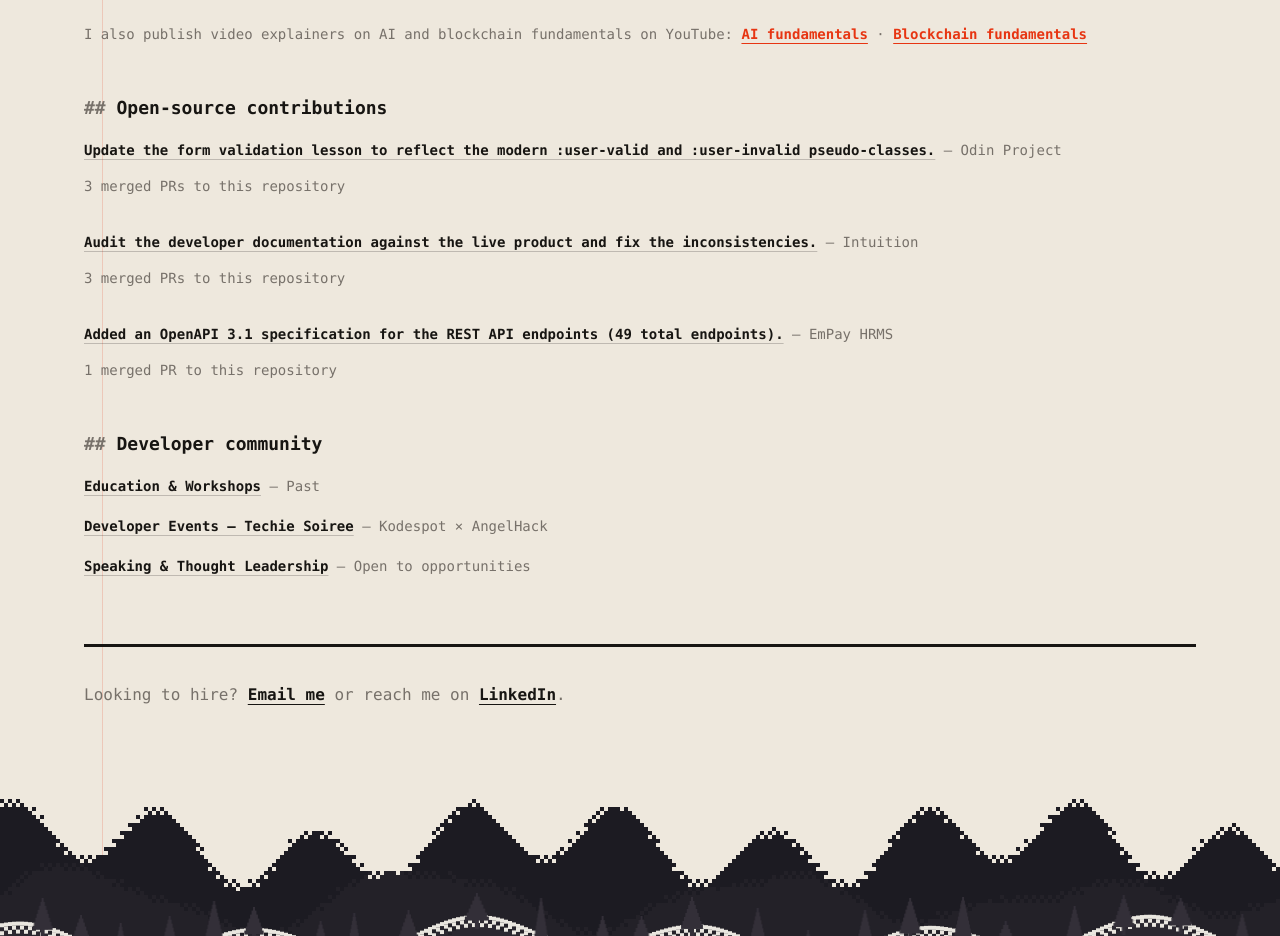
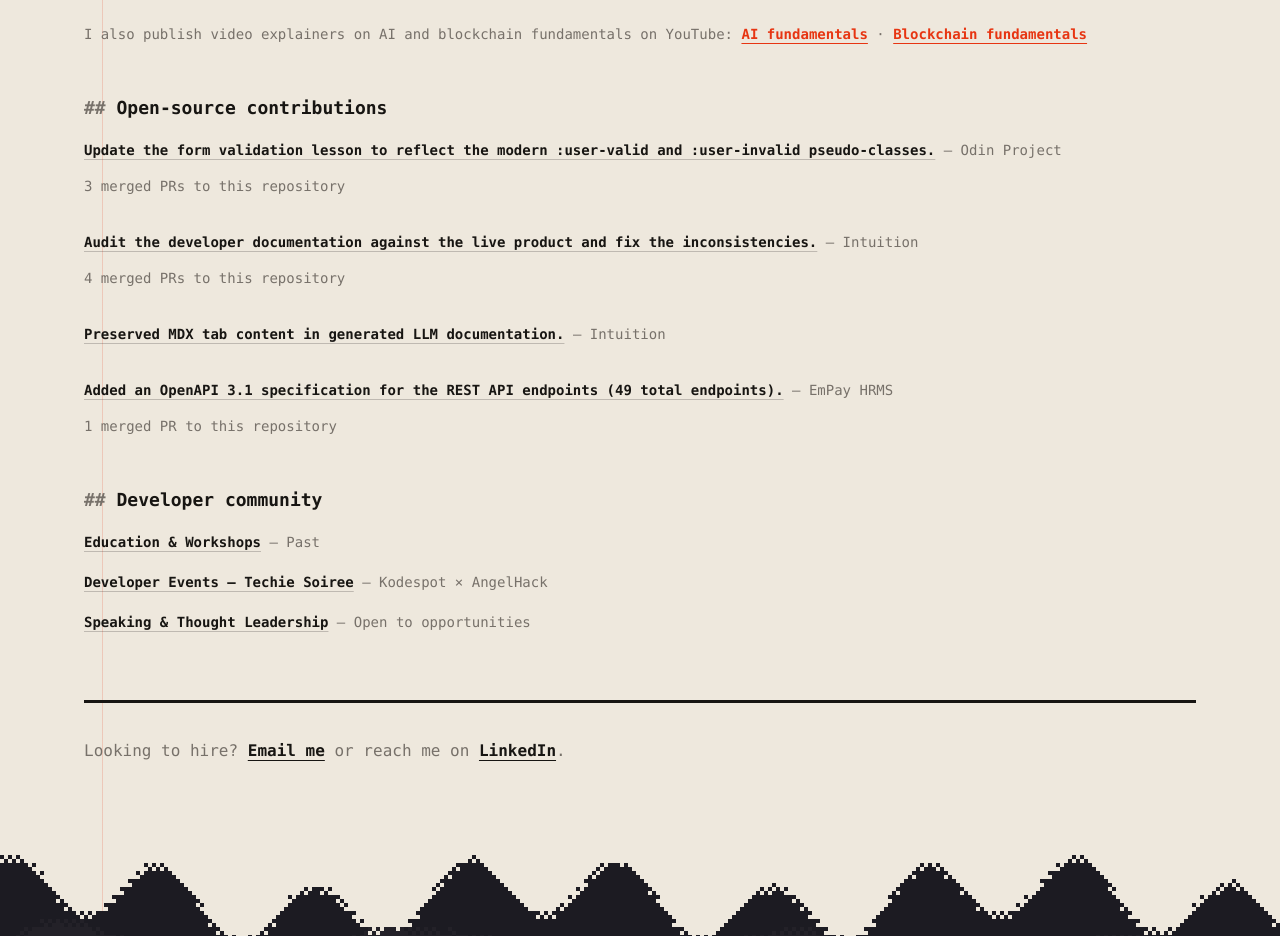
Before and after one commit to manueldezman/Portfolio-2, a Next.js app: page /portfolio in a window 1280 px wide. Shown: the part 1020-1956 px from the top of the page. Built offline with nearby package versions, Linux system fonts and the light colour scheme.

Commit message:
feat(portfolio): add Intuition llms tab fix contribution

```diff
--- a/components/OpenSourceContributions.tsx
+++ b/components/OpenSourceContributions.tsx
@@ -44,13 +44,13 @@ export function OpenSourceContributions({ repositories }: { repositories: OpenSo
 
   return (
     <div className="mt-4 space-y-7">
-      {repositories.map((repository, repositoryIndex) =>
-        repository.contributions.map((contribution, contributionIndex) => (
-          <article
-            className="group scroll-mt-28"
-            id={repository.repository.replace("/", "-").toLowerCase()}
-            key={`${repository.repository}-${contribution.title}`}
-          >
+      {repositories.map((repository, repositoryIndex) => {
+        const repositoryId = repository.repository.replace("/", "-").toLowerCase();
+
+        return (
+          <div className="scroll-mt-28 space-y-7" id={repositoryId} key={repository.repository}>
+            {repository.contributions.map((contribution, contributionIndex) => (
+              <article className="group" key={`${repository.repository}-${contribution.title}`}>
                 <div>
                   <h3 className="text-sm font-semibold leading-7 text-[var(--text)]">
                     <button
@@ -58,19 +58,23 @@ export function OpenSourceContributions({ repositories }: { repositories: OpenSo
                       onClick={() => setSelection({ repositoryIndex, contributionIndex })}
                       type="button"
                     >
-                  {repository.heading}
+                      {contribution.title}
                     </button>{" "}
                     <span className="font-normal text-[var(--muted)]">— {repository.organization}</span>
                   </h3>
+                  {contributionIndex === 0 ? (
                     <p className="mt-2 text-sm leading-7 text-[var(--muted)]">
                       {`${repository.prLinks.length} merged PR${
                         repository.prLinks.length === 1 ? "" : "s"
                       } to this repository`}
                     </p>
+                  ) : null}
                 </div>
               </article>
-        )),
-      )}
+            ))}
+          </div>
+        );
+      })}
 
       {selectedRepository && selectedContribution ? (
         <DetailModal
--- a/content/portfolio.ts
+++ b/content/portfolio.ts
@@ -63,7 +63,6 @@ export type OpenSourceContribution = {
 export type OpenSourceRepository = {
   repository: string;
   organization: string;
-  heading: string;
   prLinks: OpenSourceContributionLink[];
   contributions: OpenSourceContribution[];
 };
@@ -242,7 +241,6 @@ export const openSourceRepositories: OpenSourceRepository[] = [
   {
     repository: "TheOdinProject/curriculum",
     organization: "Odin Project",
-    heading: "Update the form validation lesson to reflect the modern :user-valid and :user-invalid pseudo-classes.",
     prLinks: [
       {
         label: "PR #30815",
@@ -287,7 +285,6 @@ export const openSourceRepositories: OpenSourceRepository[] = [
   {
     repository: "0xIntuition/intuition-docs",
     organization: "Intuition",
-    heading: "Audit the developer documentation against the live product and fix the inconsistencies.",
     prLinks: [
       {
         label: "PR #90",
@@ -303,6 +300,11 @@ export const openSourceRepositories: OpenSourceRepository[] = [
         label: "PR #92",
         href: "https://github.com/0xIntuition/intuition-docs/pull/92",
         status: "Merged · corrected 19 outdated ETH references across 7 pages to TRUST",
+      },
+      {
+        label: "PR #110",
+        href: "https://github.com/0xIntuition/intuition-docs/pull/110",
+        status: "Merged · preserved MDX tab content in generated LLM docs",
       },
     ],
     contributions: [
@@ -322,12 +324,32 @@ export const openSourceRepositories: OpenSourceRepository[] = [
           },
         ],
       },
+      {
+        title: "Preserved MDX tab content in generated LLM documentation.",
+        problem:
+          "The LLM documentation generator removed multi-line MDX component blocks before preserving their useful child content. Package-manager tabs and network-specific tabs disappeared from `llms-full.txt` and `llms-medium.txt`, so generated Markdown omitted installation commands and configuration examples that readers and AI agents need to complete setup tasks.",
+        contribution:
+          "Added MDX component serialization before the general JSX cleanup, added regression tests for tab serialization and current docs pages with tabbed commands, wired the serialization test into the `generate-llms-txt` workflow, and regenerated `static/llms-full.txt` and `static/llms-medium.txt`.",
+        impact:
+          "The generated Markdown now keeps tab labels and commands, so readers and AI agents can follow package-manager and network-specific setup instructions without losing the content in the rendered docs.",
+        links: [
+          {
+            label: "Issue #109",
+            href: "https://github.com/0xIntuition/intuition-docs/issues/109",
+            status: "Closed · October 20, 2026",
+          },
+          {
+            label: "PR #110",
+            href: "https://github.com/0xIntuition/intuition-docs/pull/110",
+            status: "Merged · October 20, 2026",
+          },
+        ],
+      },
     ],
   },
   {
     repository: "rushikesh-bobade/empay-hrms",
     organization: "EmPay HRMS",
-    heading: "Added an OpenAPI 3.1 specification for the REST API endpoints (49 total endpoints).",
     prLinks: [
       {
         label: "PR #145",
```
Lines whose indentation alone changed are shown as unchanged.
